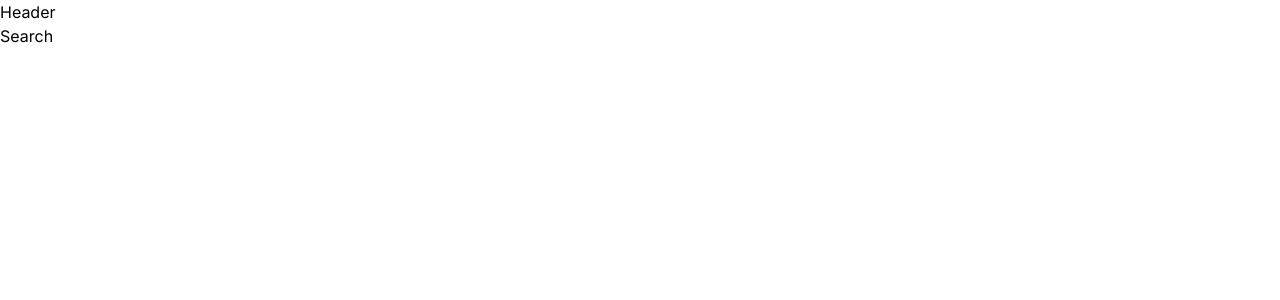
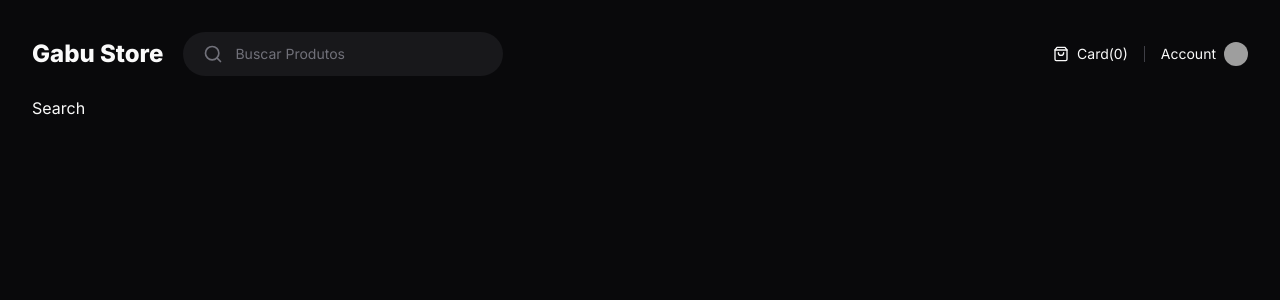
Before and after one commit to GabrielS0ares/e-commerce, a Next.js app: page /search in a window 1280 px wide. Shown: the top 300 px of the page. Built offline with nearby package versions, Linux system fonts and the light colour scheme; grey boxes are pictures that could not be loaded.

Commit message:
Feat: Componente Header

```diff
--- a/next.config.js
+++ b/next.config.js
@@ -1,4 +1,8 @@
 /** @type {import('next').NextConfig} */
-const nextConfig = {}
+const nextConfig = {
+  images: {
+    domains: ['github.com'],
+  },
+}
 
 module.exports = nextConfig
--- a/package.json
+++ b/package.json
@@ -9,6 +9,7 @@
     "lint": "next lint"
   },
   "dependencies": {
+    "lucide-react": "^0.293.0",
     "next": "14.0.3",
     "react": "^18",
     "react-dom": "^18"
--- a/src/app/(store)/layout.tsx
+++ b/src/app/(store)/layout.tsx
@@ -3,7 +3,7 @@
 
 export default function StoreLayout({ children }: { children: ReactNode }) {
   return (
-    <div>
+    <div className="mx-auto grid min-h-screen w-full max-w-[1280px] grid-rows-[min-content_max-content] gap-5 p-8">
       <Header />
       {children}
     </div>
--- a/src/app/layout.tsx
+++ b/src/app/layout.tsx
@@ -17,7 +17,7 @@
 }) {
   return (
     <html className={`${inter.variable} antialiased`} lang="pt">
-      <body>{children}</body>
+      <body className="bg-zinc-950 text-zinc-50">{children}</body>
     </html>
   )
 }
--- a/src/components/header.tsx
+++ b/src/components/header.tsx
@@ -1,3 +1,41 @@
+import { Search, ShoppingBag } from 'lucide-react'
+import Image from 'next/image'
+import Link from 'next/link'
+
 export function Header() {
-  return <div>Header</div>
+  return (
+    <div className="flex items-center justify-between">
+      <div className="flex items-center gap-5">
+        <Link className="text-2xl font-extrabold" href="/">
+          Gabu Store
+        </Link>
+
+        <form className="flex w-[320px] items-center gap-3 rounded-full py-3 px-5 bg-zinc-900 ring-zinc-700">
+          <Search className="w-5 h-5 text-zinc-500" />
+          <input
+            placeholder="Buscar Produtos"
+            className="flex-1 bg-transparent text-sm outline-none placeholder:text-zinc-500"
+          />
+        </form>
+      </div>
+
+      <div className="flex items-center gap-4">
+        <div className="flex items-center gap-2">
+          <ShoppingBag className="w-4 h-4" />
+          <span className="text-sm">Card(0)</span>
+        </div>
+        <div className="w-px h-4 bg-zinc-700" />
+        <Link className="flex items-center gap-2 hover:underline" href="">
+          <span className="text-sm">Account</span>
+          <Image
+            src="https://github.com/gabrielS0ares.png"
+            width={24}
+            height={24}
+            className="w-6 h-6 rounded-full"
+            alt="Avatar do GitHub"
+          />
+        </Link>
+      </div>
+    </div>
+  )
 }
```
Also changed, not shown: 1 other file (tests, documents, lock files or other folders).
